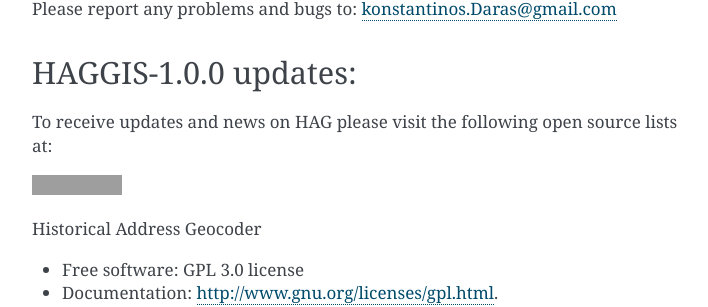
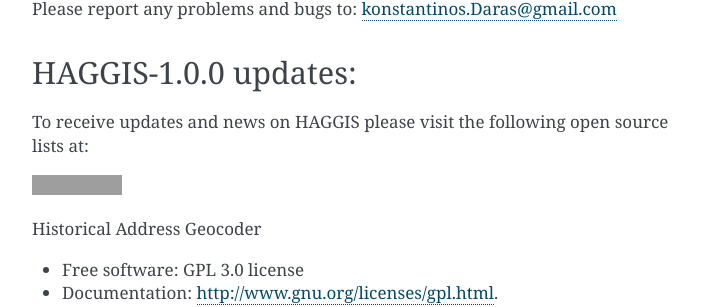
Before and after one commit to LSCS-Projects/HAGGIS, a Sphinx documentation site: the page built from docs/readme.rst, in a window 1280 px wide and 900 px high, scrolled down 2433 px, cut to the strip 220-527 px from the top of the window. Shown: the whole strip, without its empty margins (388-1096 px from the left). Built offline with Sphinx 7.4.7, drawn with Linux system fonts in a browser that asks for light colours; pages that are not in the unit, such as notebooks, are missing from menus; grey boxes are pictures that could not be loaded.

Commit message:
Tidying.

```diff
--- a/README.rst
+++ b/README.rst
@@ -124,7 +124,7 @@ Please report any problems and bugs to: konstantinos.Daras@gmail.com
 HAGGIS-1.0.0 updates:
 --------------------------
 
-To receive updates and news on HAG please visit the following open source lists at:
+To receive updates and news on HAGGIS please visit the following open source lists at:
 
 .. image:: https://badge.fury.io/gh/LSCS-Projects%2FHAGGIS.png
         :target: https://github.com/LSCS-Projects/HAGGIS
--- a/docs/readme.rst
+++ b/docs/readme.rst
@@ -121,7 +121,7 @@ Please report any problems and bugs to: konstantinos.Daras@gmail.com
 HAGGIS-1.0.0 updates:
 --------------------------
 
-To receive updates and news on HAG please visit the following open source lists at:
+To receive updates and news on HAGGIS please visit the following open source lists at:
 
 .. image:: https://badge.fury.io/gh/LSCS-Projects%2FHAGGIS.png
         :target: https://github.com/LSCS-Projects/HAGGIS
```
